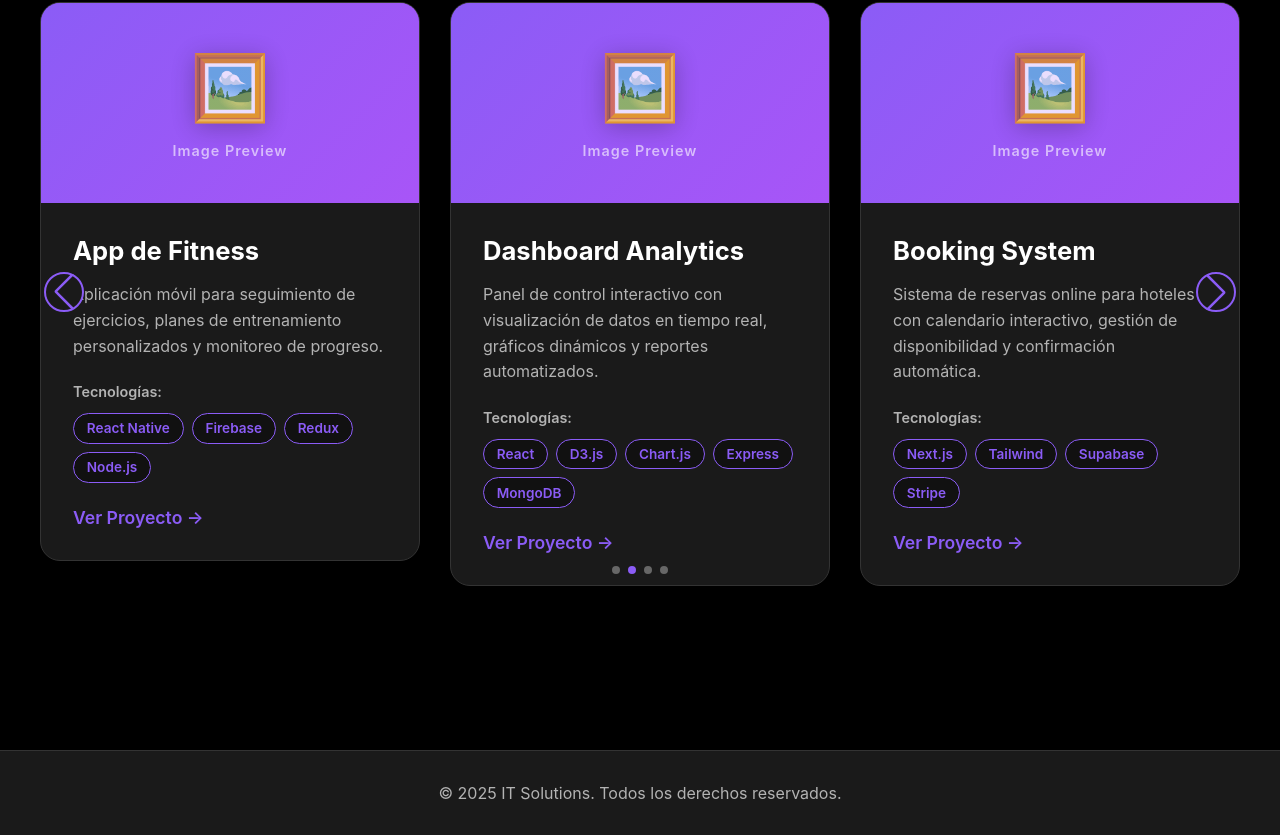
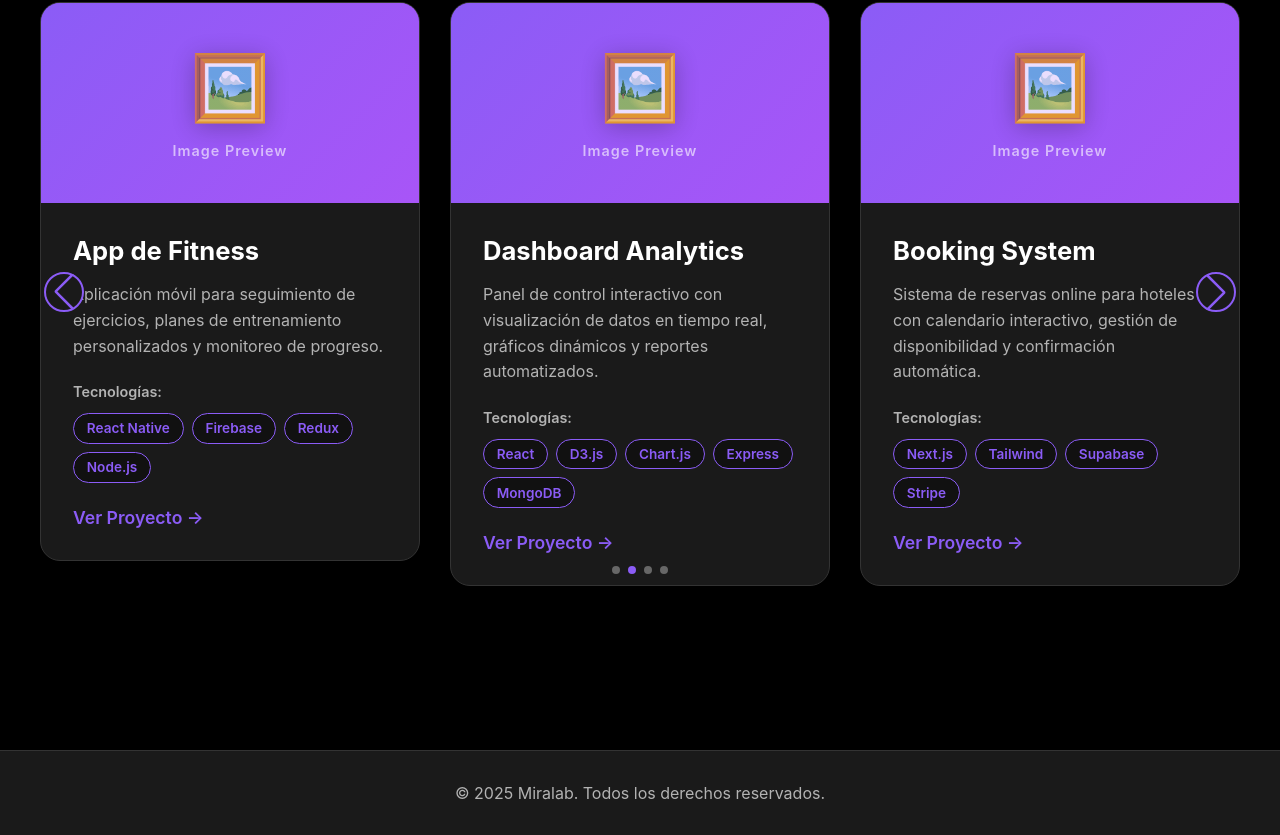
Before and after one commit to octapf/miralab, a Next.js app: page /1 in a window 1280 px wide. Shown: the part 4552-5387 px from the top of the page. Built offline with nearby package versions, Linux system fonts and the light colour scheme; no server answers.

Commit message:
Actualizar footer a Miralab

```diff
--- a/src/app/[locale]/page.tsx
+++ b/src/app/[locale]/page.tsx
@@ -30,7 +30,7 @@ export default async function Home({ params }: { params: Promise<{ locale: strin
         borderTop: '1px solid var(--border-color)',
         color: 'var(--text-secondary)'
       }}>
-        <p>© 2025 IT Solutions. Todos los derechos reservados.</p>
+        <p>© 2025 Miralab. Todos los derechos reservados.</p>
       </footer>
     </main>
   );
```
